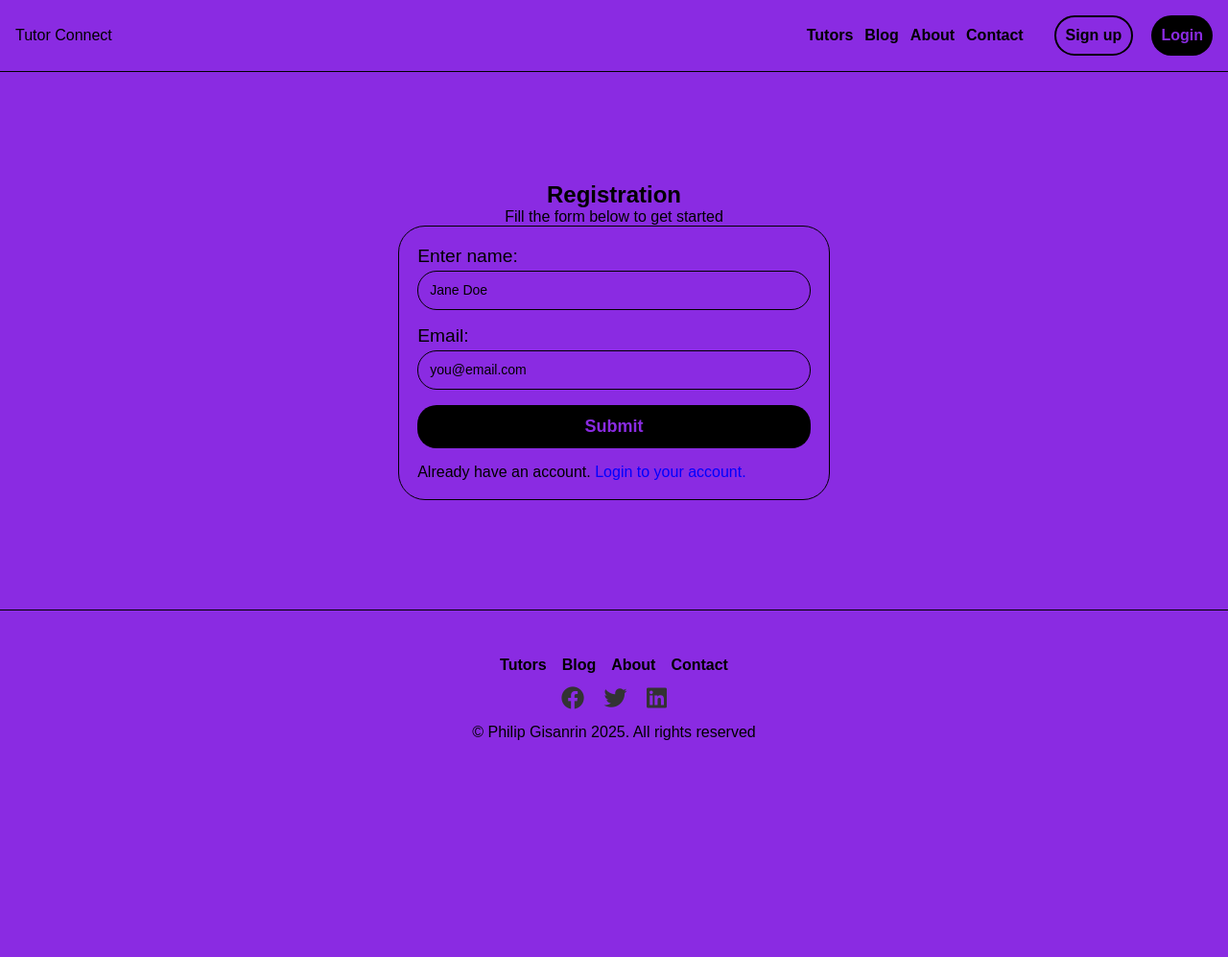
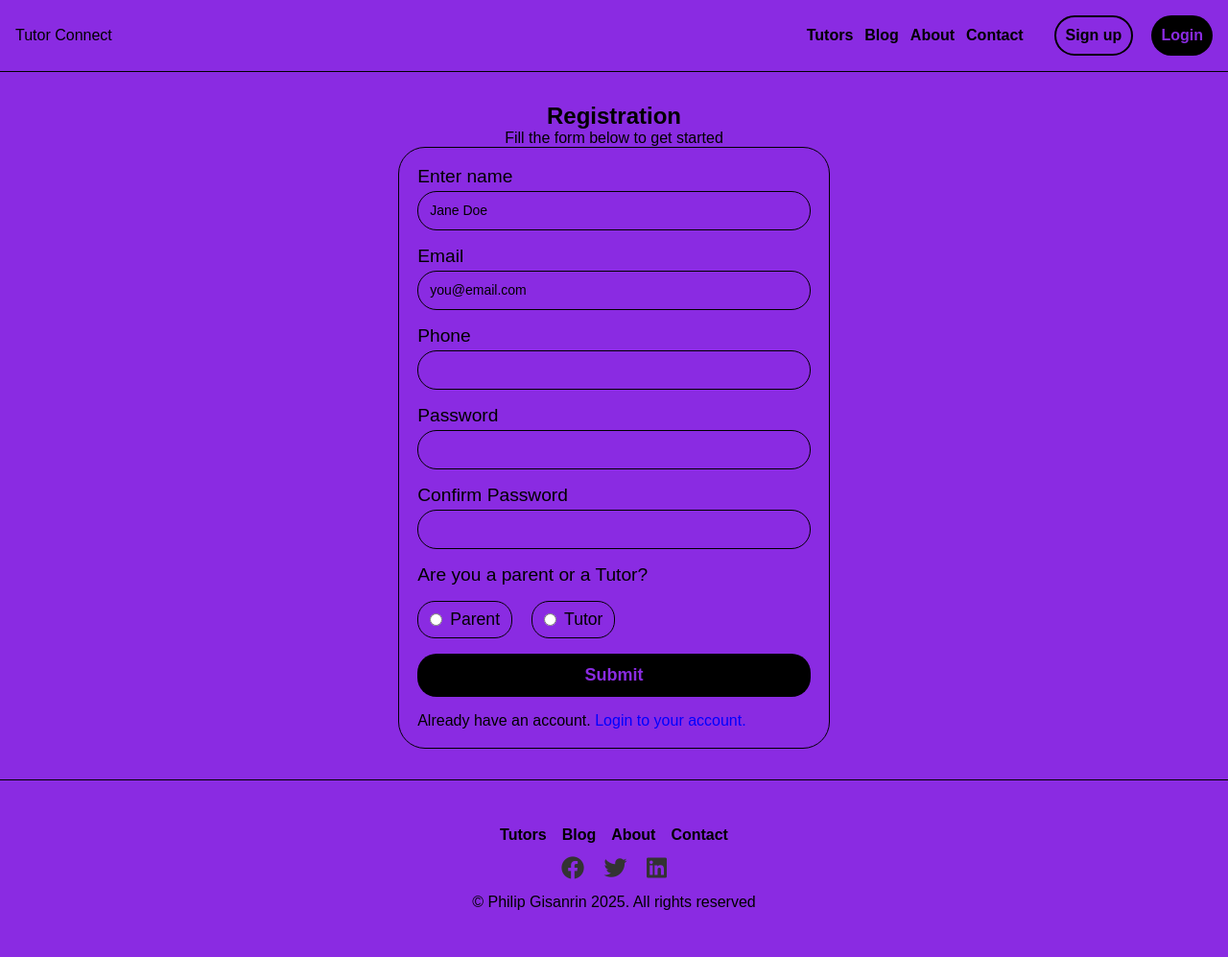
Before and after one commit to philipmake/tutor_connect, a PHP site: page /signup.php in a window 1280 px wide. Shown: the whole page at 96% size. Before the commit the page ends 771 px from the top, so only its background shows below. Run offline with PHP 8.4, Linux system fonts and the light colour scheme.

Commit message:
Added form fields.

```diff
--- a/css/auth.css
+++ b/css/auth.css
@@ -4,7 +4,8 @@
     flex-direction: column;
     justify-content: center;
     align-items: center;
-    height: 70vh;
+    padding: 2rem 0;
+    min-height: 70vh;
 }
 
 form{
@@ -69,3 +70,31 @@ button:hover{
         border: none;
     }
 }
+
+/* CSS */
+.form-section {
+    display: flex;
+    gap: 20px;
+}
+
+.option {
+    display: flex;
+    align-items: center;
+    gap: 8px;
+    font-size: 1.1rem;
+    cursor: pointer;
+    padding: 8px 12px;
+    border: 1px solid black;
+    border-radius: 18px;
+    transition: all 0.3s ease;
+}
+
+.option input[type="radio"] {
+    accent-color: black; /* Green highlight */
+}
+
+.option:hover {
+    background: black;
+    color: blueviolet;
+    border-color: #4CAF50;
+}
--- a/css/styles.css
+++ b/css/styles.css
@@ -6,7 +6,7 @@
 }
 
 body {
-    min-height: 100vh;
+    /* min-height: 100vh; */
     background-color: blueviolet;
 }
 
@@ -83,7 +83,7 @@ ul li a:hover {
 
 .hamburger {
     display: none;
-    font-size: 1.25rem;
+    font-size: 2rem;
     cursor: pointer;
 }
 
@@ -120,10 +120,6 @@ footer {
     margin: 0 0.5rem;
     font-size: 1.5rem;
     color: #333;
-}
-
-.footer-socials a:hover {
-    /* color: #007BFF; */
 }
 
 
--- a/signup.php
+++ b/signup.php
@@ -9,19 +9,46 @@ include_once("includes/config.php");
     <p>Fill the form below to get started</p>
     <form action="">
         <div class="form-group">
-            <label for="name">Enter name:</label>
+            <label for="name">Enter name</label>
             <input type="text" placeholder="Jane Doe">
         </div>
 
         <div class="form-group">
-            <label for="email">Email:</label>
+            <label for="email">Email</label>
             <input type="email" name="email" id="email" placeholder="you@email.com">
+        </div>
+
+        <div class="form-group">
+            <label for="phone">Phone</label>
+            <input type="tel" name="phone" id="phone">
+        </div>
+
+        <div class="form-group">
+            <label for="password">Password</label>
+            <input type="password" name="password" id="password">
+        </div>
+
+        <div class="form-group">
+            <label for="password">Confirm Password</label>
+            <input type="password" name="confirm_password" id="confirm_password">
+        </div>
+
+        <p style="font-size: 1.2rem;">Are you a parent or a Tutor?</p>
+
+        <div class="form-section">
+            <label class="option">
+                <input type="radio" name="choice" value="option1">
+                <span>Parent</span>
+            </label>
+            <label class="option">
+                <input type="radio" name="choice" value="option2">
+                <span>Tutor</span>
+            </label>
         </div>
 
         <button type="submit">Submit</button>
         <p>Already have an account. <a href="login.php">Login to your account.</a></p>
     </form>
-
 </div>
 
 <?php
```
Also changed, not shown: database/booking.sql (added, +14 -0 lines), database/parent.sql (added, +16 -0 lines), database/subjects.sql (added, +12 -0 lines), database/tutor.sql (added, +31 -0 lines), database/users.sql (added, +10 -0 lines), README.md.
